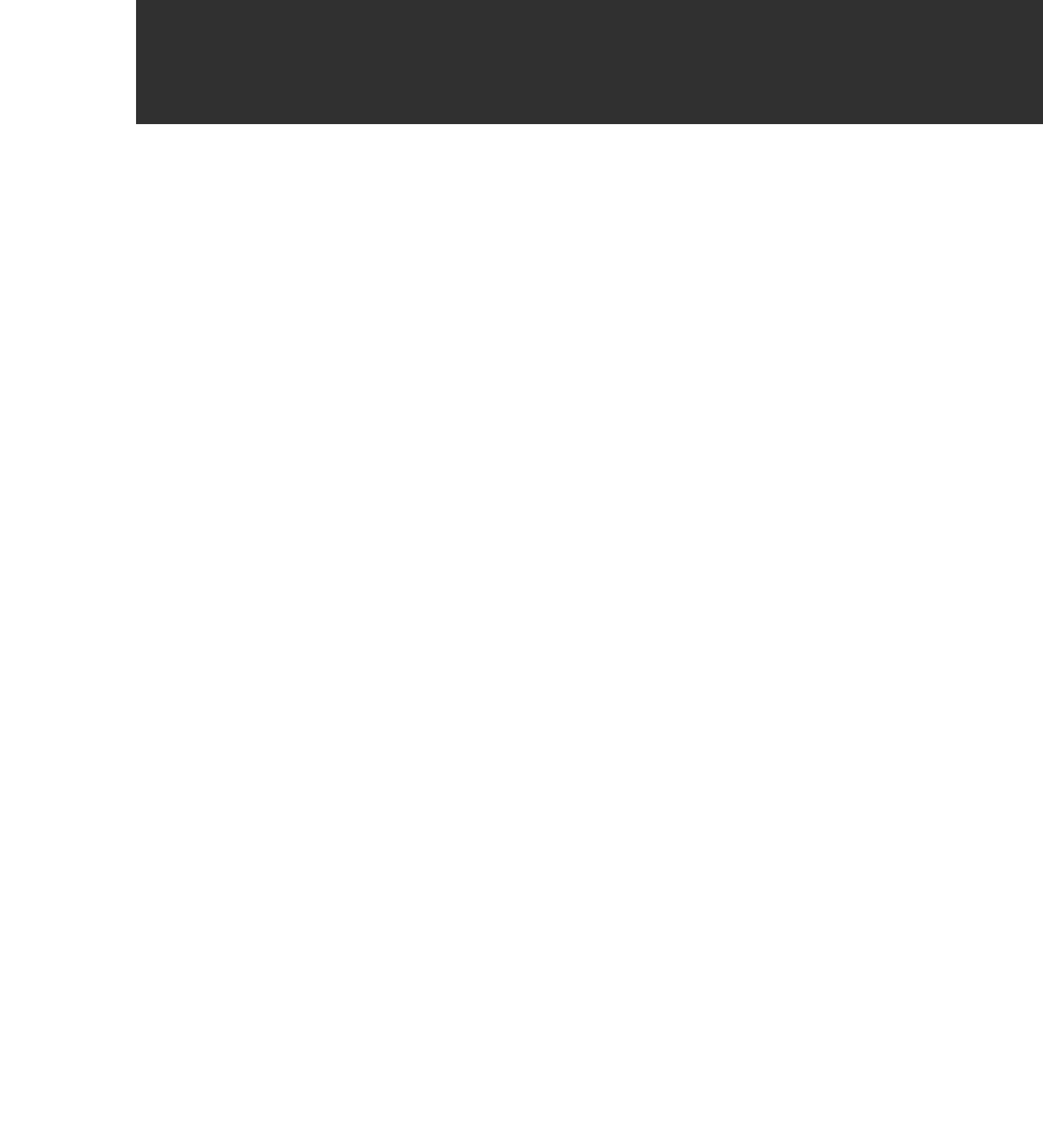
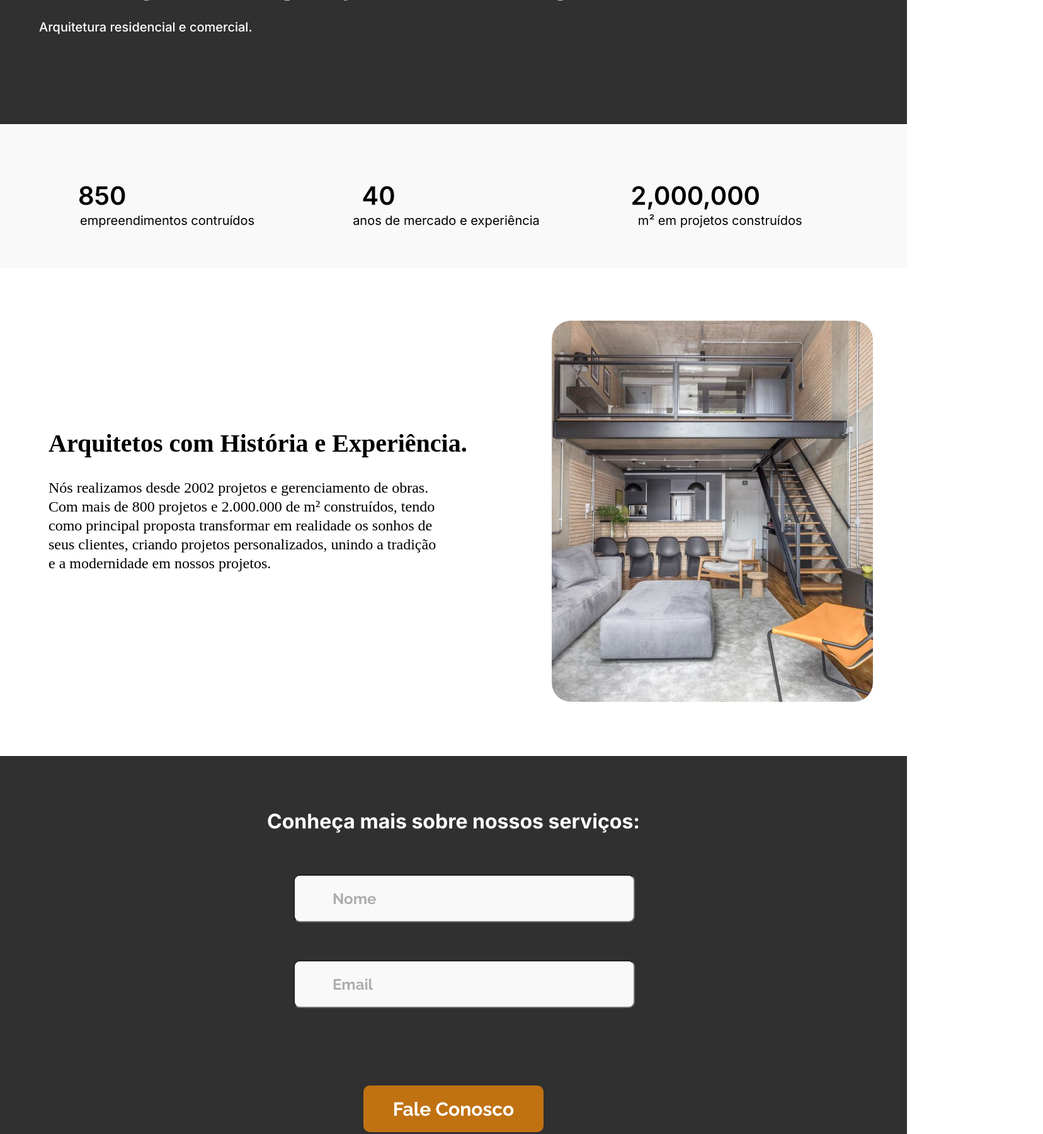
Before and after one commit to alexandroonunes/Landing_Page_Arquitetura, a plain HTML site: page index.html in a window 1280 px wide. Shown: the part 278-2078 px from the top of the page at 63% size, 1656 px wide, since content can reach past the window. Drawn offline with Linux system fonts and the light colour scheme.

Commit message:
Add files via upload
Versão final Landing_Page_Arquitetura - matéria 1 curso DNC

```diff
--- a/css/style.css
+++ b/css/style.css
@@ -1,16 +1,13 @@
-/*zerando os paramertros*/
+/*declarações globais.*/
 
 * {
     margin: 0;
     padding: 0;
 }
 
-/*declaração de fontes*/
-
 .inter {
     font-family: "Inter", sans-serif;
     font-optical-sizing: auto;
-    font-weight: 600;
     font-style: normal;
 }
 
@@ -33,36 +30,205 @@
     --main-color2: #FFFFFF;
 }
 
-body {
+.container {
+    position: relative;
+    margin-left: auto;
+    margin-right: auto;
     width: 1440px;
-    height: 2116px;
-    top: -512px;
-    left: 656px;
-    background-color: var(--background-color1);
+}
 
+@media (max-width: 1920px){
+    .container {
+        width: 1440px;
+    }
+}
+
+@media (max-width: 992px){
+    .container {
+        width: 960px;
+        max-width: 100%;
+    }
 }
 
 /*início do header*/
 
 .section-header {
-    width: 1440px;
+    max-width: 1440px;
     height: 475px;
     background-color: var(--background-color2);
-    margin-left: 15%;
-
-
 }
 
 #text-title {
     font-family: inter;
-    font-size: 60px;
-    line-height: 72px;
-    letter-spacing: -2,5%;
+    font-size: 62px;
     color: var(--main-color2);
-    width: 1024px;
+    padding: 206px 0 0 62px;
+    font-weight: 600;
+}
+
+h4 {
+    font-family: inter;
+    font-size: 20px;
+    color: var(--main-color2);
+    padding: 28px 0 0 62px;
+    font-weight: 500;
+
+}
+
+/*fim do header*/
+
+/*início do main - section-main*/
+
+.section-main {
+    max-width: 1440px;
+    height: 1003px;
+
+    .info-number {
+        background-color: var(--background-color4);
+        height: 229px;
+    }
+
+    .history {
+        background-color: none;
+        height: 774px;
+    }
+}
+
+.info-number {
+    display: flex;
+    flex-direction: row;
+    width: 100%;
+    gap: 250px;
+}
+
+span {
+    font-size: 40px;
+    font-family: inter;
+    font-weight: 600;
+    line-height: 28px;
+    padding-top: 100px;
+    margin-left: 124px;
+}
+
+#info-text {
+    display: flex;
+    position: relative;
+    flex-direction: row;
+    width: 100%;
+    margin-left: 127px;
+    gap: 156px;
+    margin-top: -90px;
+    margin-bottom: 285px;
+}
+
+p {
+    font-size: 20px;
+    font-family: inter;
+    font-weight: 400;
+    line-height: 28px;
+}
+
+h2 {
+    width: 735px;
+    font: raleway;
+    font-size: 40px;
+    color: #000000;
+    font-weight: 600;
+    line-height: 30px;
+    text-align: left;
+    margin-top: 230px;
+    padding-left: 77px;
+    padding-top: 40px;
+}
+
+h3 {
+    width: 625px;
+    font: raleway;
+    font-size: 24px;
+    color: #000000;
+    font-weight: 300;
+    line-height: 30px;
+    text-align: left;
+    padding-left: 77px;
+    padding-top: 40px;
+}
+
+img {
+    width: 510px;
+    height: 605px;
+    margin-top: -400px;
+    margin-left: 876px;
+    border-radius: 30px;
+}
+
+/*fim do main*/
+
+/*início do footer form*/
+
+.section-form {
+    width: 1440px;
+    height: 638px;
+    background-color: var(--background-color2);
+}
+
+#title-form {
+    padding-top: 80px;
+    font-family: inter;
+    line-height: 48px;
+    letter-spacing: px;
+    font-size: 32px;
+    font-weight: 700;
+    text-align: center;
+    color: var(--main-color2);
+}
+
+input {
+    width: 508px;
     height: 72px;
-    top: 206px;
-    left: 62px;
-    gap: 0px;
-    opacity: 0px;
+    padding-left: 30px;
+    font-size: 26px;
+    margin-top: 60px;
+    margin-left: 466px;
+    border-radius: 10px;
+    background-color: var(--background-color4);
 }
+
+::-webkit-input-placeholder{
+    font-size: 24px;
+    font-family: Raleway;
+    font-weight: 700;
+    line-height: 30px;
+    color: var(--main-color1);
+    opacity: calc(30%);
+    padding-left: 30px;
+    transition: 0.6s;
+}
+
+placeholder:hover{
+    width: 18px;
+}
+
+
+button {
+    background-color: var(--background-color5);
+    color: var(--main-color2);
+    width: 286px;
+    height: 74px;
+    font-size: 30px;
+    font-family: Raleway;
+    font-weight: 700;
+    border-radius: 10px;
+    border-color: none;
+    border-style: hidden;
+    margin-top: 105px;
+    margin-left: 577px;
+    cursor: pointer;
+}
+
+button:hover {
+    transform: translateY(-7px);
+    box-shadow: 0px 6px 7px var(--background-color4);
+    transition-duration: 0.5s;
+}
+
+/*fim do footer form*/
--- a/index.html
+++ b/index.html
@@ -6,36 +6,71 @@
         <link rel="stylesheet" href="css/style.css">
         <link rel="preconnect" href="https://fonts.googleapis.com">
         <link rel="preconnect" href="https://fonts.gstatic.com" crossorigin>
-    <link href="https://fonts.googleapis.com/css2?family=Inter:ital,opsz,wght@0,14..32,100..900;1,14..32,100..900&family=Poppins:ital,wght@0,100;0,200;0,300;0,400;0,500;0,600;0,700;0,800;0,900;1,100;1,200;1,300;1,400;1,500;1,600;1,700;1,800;1,900&family=Righteous&display=swap" rel="stylesheet">
-    <link href="https://fonts.googleapis.com/css2?family=Inter:ital,opsz,wght@0,14..32,100..900;1,14..32,100..900&family=Poppins:ital,wght@0,100;0,200;0,300;0,400;0,500;0,600;0,700;0,800;0,900;1,100;1,200;1,300;1,400;1,500;1,600;1,700;1,800;1,900&family=Raleway:ital,wght@0,100..900;1,100..900&family=Righteous&display=swap" rel="stylesheet">
+        <link
+            href="https://fonts.googleapis.com/css2?family=Inter:ital,opsz,wght@0,14..32,100..900;1,14..32,100..900&family=Poppins:ital,wght@0,100;0,200;0,300;0,400;0,500;0,600;0,700;0,800;0,900;1,100;1,200;1,300;1,400;1,500;1,600;1,700;1,800;1,900&family=Righteous&display=swap"
+            rel="stylesheet">
+        <link
+            href="https://fonts.googleapis.com/css2?family=Inter:ital,opsz,wght@0,14..32,100..900;1,14..32,100..900&family=Poppins:ital,wght@0,100;0,200;0,300;0,400;0,500;0,600;0,700;0,800;0,900;1,100;1,200;1,300;1,400;1,500;1,600;1,700;1,800;1,900&family=Raleway:ital,wght@0,100..900;1,100..900&family=Righteous&display=swap"
+            rel="stylesheet">
         <title>Landing Page Arquitetura</title>
     </head>
     <body>
+        <div class="container">
             <!--SECTION HEADER-->
             <header class="section-header">
                 <h1 id="text-title">
                     Tradição em projetos de arquitetura
                 </h1>
+                <h4 id="text-subtitle">
+                    Arquitetura residencial e comercial.
+                </h4>
             </header>
-
 
             <!--SECTION MAIN-->
             <main class="section-main">
-        <div class="info">
-
+                <div class="info-number">
+                    <span>850 </span>
+                    <span>40</span>
+                    <span>2,000,000</span>
                 </div>
-        <div class="history">
-
+                <div id="info-text">
+                    <p>empreendimentos contruídos</p>
+                    <p>anos de mercado e experiência</p>
+                    <p>m² em projetos construídos</p>
                 </div>
 
+                <div class="history">
+                    <h2>
+                        Arquitetos com História e Experiência.
+                    </h2>
+                    <h3>
+                        Nós realizamos desde 2002 projetos e gerenciamento de
+                        obras. Com mais de 800 projetos e 2.000.000 de m²
+                        construídos, tendo como principal proposta transformar
+                        em realidade os sonhos de seus clientes, criando
+                        projetos
+                        personalizados, unindo a tradição e a modernidade em
+                        nossos projetos.
+                    </h3>
+                    <img src="./images/image 1.png" alt="imagem de um projeto" />
+                </div>
             </main>
 
-
-
-    <!--SECTION FOOTER-->
+            <!--SECTION FOOTER FORM-->
             <footer class="section-form">
-
+                <h1 id="title-form">Conheça mais sobre nossos serviços:</h1>
+                <form
+                    action="https://api.sheetmonkey.io/form/hhJNWQbLVeRthiL1t5ZDXn"
+                    method="POST">
+                    <input type="text" placeholder="Nome" name="Name" required>
+                    <br>
+                    <input type="E-mail" placeholder="Email" name="Email"
+                        required> <br>
+                    <input type="hidden" name="Created"
+                        value="x-sheetmonkey-current-date-time"> <br>
+                    <button type="submit">Fale Conosco</button>
+                </form>
             </footer>
-
+        </div>
     </body>
 </html>
```
Lines whose indentation alone changed are shown as unchanged.
